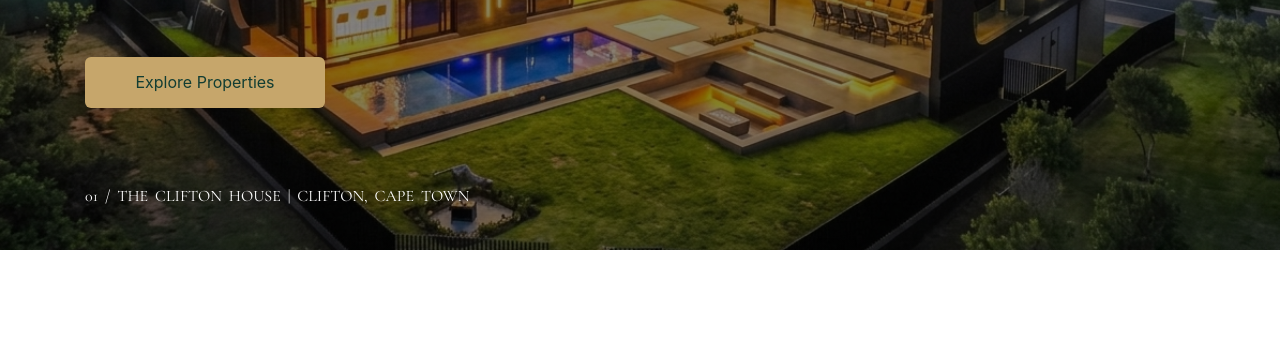
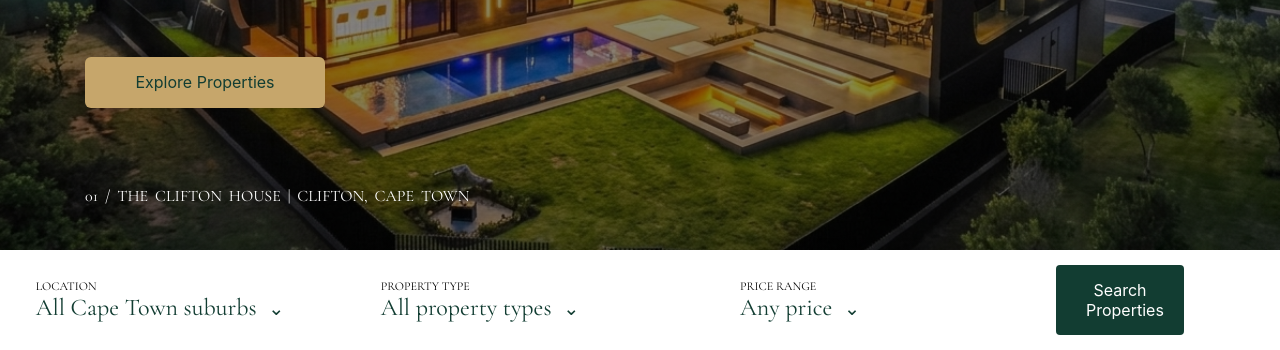
Before and after one commit to Freddy-XTL/Haven-Estates, a plain HTML site: page index.html in a window 1280 px wide. Shown: the part 482-832 px from the top of the page. Before the commit the page ends 800 px from the top, so only its background shows below. Drawn offline with nearby package versions, Linux system fonts and the light colour scheme.

Commit message:
Added property filter section

```diff
--- a/css/styles.css
+++ b/css/styles.css
@@ -16,6 +16,10 @@ a {
 }
 
 /* Home Page */
+
+.home-body {
+    background-color: snow;
+}
 
 /* Navbar section - All */
 
@@ -125,3 +129,45 @@ a {
 .hero-btn a {
     color: var(--primary-color);
 }
+
+.mini-property-search {
+    background-color: white;
+    display: flex;
+    height: 100px;
+}
+
+.mini-property-box {
+    display: flex;
+    justify-content: space-evenly;
+    align-items: center;
+    flex: 1;
+}
+
+.mini-property-box .property-button {
+    padding: 15px 30px;
+    width: 40%;
+    text-align: center;
+    font-size: 16px;
+    border-radius: 4px;
+    border: none;
+    background-color: var(--primary-color);
+    color: white;
+    cursor: pointer;
+}
+
+.mini-property-title {
+    font-size: 0.75rem;
+}
+
+.mini-property-dropdown-title {
+    background-color: transparent;
+    border: none;
+    font-size: 1.5rem;
+    color: var(--primary-color);
+    cursor: pointer;
+}
+
+.mini-property-dropdown-title span {
+    padding-left: 6px;
+    font-size: 1.2rem;
+}
--- a/index.html
+++ b/index.html
@@ -10,7 +10,7 @@
     <script src="js/script.js" defer></script>
     <title>Haven Estates | Home</title>
 </head>
-<body>
+<body class="home-body">
     <header>
         <nav class="navbar">
             <div class="nav-logo">HAVEN ESTATES</div>
@@ -49,6 +49,46 @@
                 </p>
             </div>
 
+        </section>
+
+        <section class="mini-property-search">
+
+            <div class="mini-property-box">
+                <div class="mini-property-location">
+                    <p class="mini-property-title">LOCATION</p>
+                    <div class="mini-property-dropdown">
+                        <button class="mini-property-dropdown-title">
+                            All Cape Town suburbs <span>&#8964</span>
+                        </button>
+                    </div>
+                </div>
+            </div>
+
+            <div class="mini-property-box">
+                <div class="mini-property-location">
+                    <p class="mini-property-title">PROPERTY TYPE</p>
+                    <div class="mini-property-dropdown">
+                        <button class="mini-property-dropdown-title">
+                            All property types <span>&#8964</span>
+                        </button>
+                    </div>
+                </div>
+            </div>
+
+            <div class="mini-property-box">
+                <div class="mini-property-location">
+                    <p class="mini-property-title">PRICE RANGE</p>
+                    <div class="mini-property-dropdown">
+                        <button class="mini-property-dropdown-title">
+                            Any price <span>&#8964</span>
+                        </button>
+                    </div>
+                </div>
+            </div>
+
+            <div class="mini-property-box">
+                <a href="properties.html" target="_self" class="property-button">Search Properties</a>
+            </div>
 
         </section>
     </main>
```
